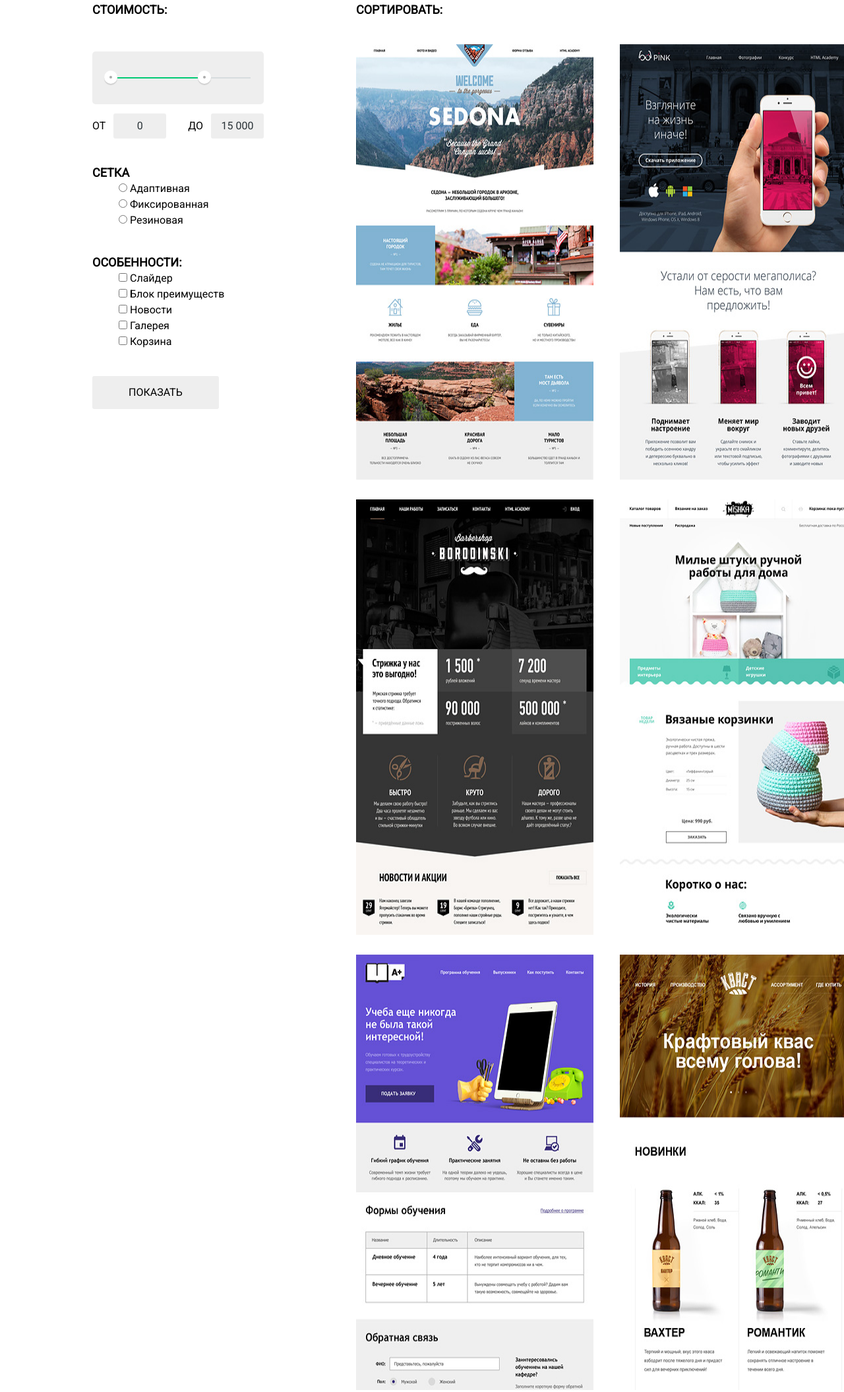
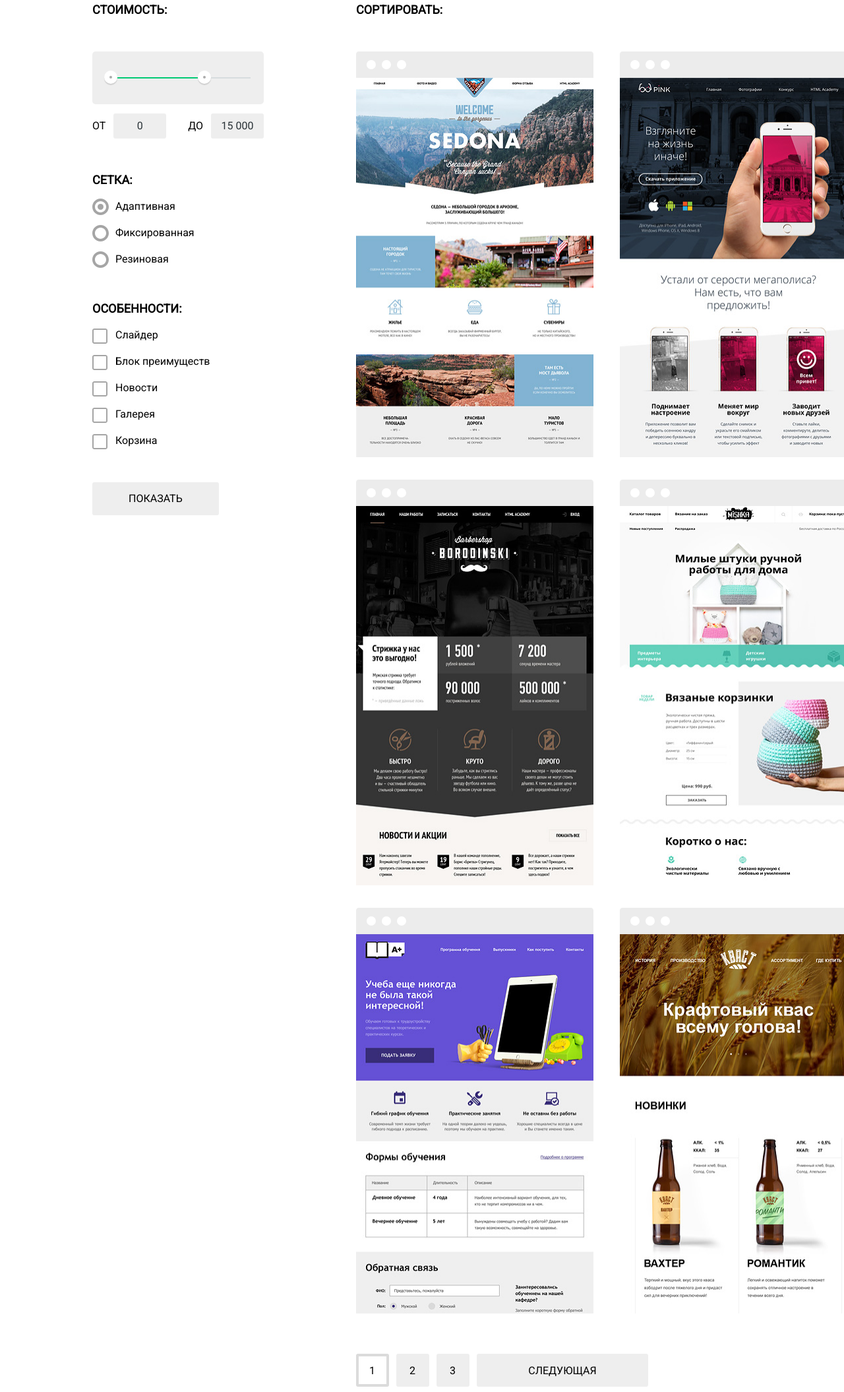
Before and after one commit to mikhailovpn/Nerds, a plain HTML site: page catalog.html in a window 1280 px wide. Shown: the part 410-2520 px from the top of the page at 66% size. Drawn offline with Linux system fonts and the light colour scheme.

```diff
--- a/catalog.html
+++ b/catalog.html
@@ -48,17 +48,17 @@
           </div>
 				</fieldset>
 				<fieldset class="filter-item">
-					<legend>СЕТКА</legend>
+					<legend>СЕТКА:</legend>
 					<ul>
-						<li>
-							<input type="radio" name="cell-group" value="adaptive" id="filter-adaptive">
+						<li class="filter-option">
+							<input class="filter-input filter-input-radio" type="radio" name="cell-group" value="adaptive" id="filter-adaptive" checked>
 							<label for="filter-adaptive">Адаптивная</label>
 						</li>
-						<li>
-							<input type="radio" name="cell-group" value="fixed" id="filter-fixed">
+						<li class="filter-option">
+							<input class="filter-input filter-input-radio" type="radio" name="cell-group" value="fixed" id="filter-fixed">
 							<label for="filter-fixed">Фиксированная</label>
-						<li>
-							<input type="radio" name="cell-group" value="elastic" id="filter-elastic">
+						<li class="filter-option">
+							<input class="filter-input filter-input-radio" type="radio" name="cell-group" value="elastic" id="filter-elastic">
 							<label for="filter-elastic">Резиновая</label>
 						</li>
 					</ul>
@@ -66,24 +66,24 @@
 				<fieldset class="filter-item">
 					<legend>ОСОБЕННОСТИ:</legend>
 					<ul>
-						<li>
-							<input type="checkbox" name="special-group" value="slider" id="filter-slider">
+						<li class="filter-option">
+							<input class="filter-input filter-input-checkbox" type="checkbox" name="special-group" value="slider" id="filter-slider">
 							<label for="filter-slider">Слайдер</label>
 						</li>
-						<li>
-							<input type="checkbox" name="special-group" value="advantages" id="filter-advantages">
+						<li class="filter-option">
+							<input class="filter-input filter-input-checkbox" type="checkbox" name="special-group" value="advantages" id="filter-advantages">
 							<label for="filter-advantages">Блок преимуществ</label>
 						</li>
-						<li>
-							<input type="checkbox" name="special-group" value="news" id="filter-news">
+						<li class="filter-option">
+							<input class="filter-input filter-input-checkbox" type="checkbox" name="special-group" value="news" id="filter-news">
 							<label for="filter-news">Новости</label>
 						</li>
-						<li>
-							<input type="checkbox" name="special-group" value="gallery" id="filter-gallery">
+						<li class="filter-option">
+							<input class="filter-input filter-input-checkbox" type="checkbox" name="special-group" value="gallery" id="filter-gallery">
 							<label for="filter-gallery">Галерея</label>
 						</li>
-						<li>
-							<input type="checkbox" name="special-cart" value="slider" id="filter-cart">
+						<li class="filter-option">
+							<input class="filter-input filter-input-checkbox" type="checkbox" name="special-cart" value="slider" id="filter-cart">
 							<label for="filter-cart">Корзина</label>
 						</li>
 					</ul>
@@ -92,7 +92,6 @@
 			</form>
 		</div>
 		<div class="examples">
-
 			<div class ="examples-form">
         <form class="filter-item" method="get" action="https://echo.htmlacademy.ru">
           <legend>СОРТИРОВАТЬ: </legend>
@@ -100,25 +99,40 @@
 			</div>
 			<div class="examples-images">
 				<div class="example-image">
-					<img src="img/img-sedona.jpg" width="360" height="660" alt="Вебсайт Sedona">
+          <img class="example-image-header" src="img/browser.svg" width="360" height="40">
+					<img src="img/img-sedona.jpg" width="360" height="575" alt="Вебсайт Sedona">
 				</div>
         <div class="example-image">
-					<img src="img/img-pink.jpg" width="360" height="660" alt="Вебсайт Sedona">
+          <img class="example-image-header" src="img/browser.svg" width="360" height="40">
+					<img src="img/img-pink.jpg" width="360" height="575" alt="Вебсайт pink">
 				</div>
         <div class="example-image">
-					<img src="img/img-barbershop.jpg" width="360" height="660" alt="Вебсайт Sedona">
+          <img class="example-image-header" src="img/browser.svg" width="360" height="40">
+					<img src="img/img-barbershop.jpg" width="360" height="575" alt="Вебсайт barbershop">
 				</div>
         <div class="example-image">
-					<img src="img/img-mishka.jpg" width="360" height="660" alt="Вебсайт Sedona">
+          <img class="example-image-header" src="img/browser.svg" width="360" height="40">
+					<img src="img/img-mishka.jpg" width="360" height="575" alt="Вебсайт mishka">
 				</div>
         <div class="example-image">
-					<img src="img/img-aplus.jpg" width="360" height="660" alt="Вебсайт Sedona">
+          <img class="example-image-header" src="img/browser.svg" width="360" height="40">
+					<img src="img/img-aplus.jpg" width="360" height="575" alt="Вебсайт aplus">
 				</div>
         <div class="example-image">
-					<img src="img/img-kvast.jpg" width="360" height="660" alt="Вебсайт Sedona">
+          <img class="example-image-header" src="img/browser.svg" width="360" height="40">
+					<img src="img/img-kvast.jpg" width="360" height="575" alt="Вебсайт kvast">
 				</div>
 			</div>
+      <div class="pagination">
+        <ul class="pagination-list">
+          <li class="pagination-item pagination-item-current"><a>1</a></li>
+          <li class="pagination-item"><a href="#">2</a></li>
+          <li class="pagination-item"><a href="#">3</a></li>
+          <li class="pagination-item pagination-item-next"><a href="#">СЛЕДУЮЩАЯ</a></li>
+        </ul>
+      </div>
 		</div>
+
     </main>
 
     <footer>
@@ -136,13 +150,14 @@
 
       <section class="social">
 				<div class="social-container">
-					<div><img src="img/vk-icon.svg"></div>
-					<div><img src="img/fb-icon.svg"></div>
-					<div><img src="img/insta-icon.svg"></div>
-					</div>
+					<div class="social-button"><a href="#"><img src="img/vk-icon.svg"></a></div>
+					<div class="social-button"><a href="#"><img src="img/fb-icon.svg"></a></div>
+					<div class="social-button"><a href="#"><img src="img/insta-icon.svg"></a></div>
+				</div>
         <div>
           <h2>Давайте дружить, это выгодно!</h2>
           <p>Скидка 10% для друзей из социальных сетей.</p>
+        </div>
       </section>
     </footer>
   </body>
--- a/css/style.css
+++ b/css/style.css
@@ -6,6 +6,10 @@ body {
   font-size: 16px;
   line-height: 24px;
   font-weight: 400;
+}
+
+a {
+  text-decoration: none;
 }
 
 ul {
@@ -279,16 +283,31 @@ footer {
 .social-container {
 	display: flex;
 	justify-content: space-between;
-	width: 150px;
-	background-color: grey;
+	width: 350px;
 }
 
+.social-button {
+  position: relative;
+  background-color: #e1e1e1;
+  width: 78px;
+  height: 78px;
+  margin: auto;
+  border-radius: 50%
+}
+
+.social-button a {
+  position: absolute;
+  width: 100%;
+  text-align: center;
+}
 
 .social h2 {
 	font-size: 34px;
 	margin: 0;
 	margin-top: 50px;
 }
+
+
 
 
 /*Оформление каталога*/
@@ -326,10 +345,14 @@ h1 {
 }
 
 .filter-item {
-  margin: 0 0 40px 0;;
+  margin: 0 0 51px 0;;
   padding: 0;
 
   border: none;
+}
+
+.filter-item ul {
+  padding: 0;
 }
 
 .range-filter {
@@ -420,6 +443,62 @@ h1 {
   text-align: right;
 }
 
+.filter-option {
+  margin: 16px 0 0 0;
+  padding-left: 35px;
+}
+
+.filter-option label {
+  position: relative;
+
+  display: block;
+
+  cursor: pointer;
+  user-select: none;
+}
+
+
+.filter-input {
+  display: none;
+}
+
+.filter-input-radio:hover + label {
+  opacity: 1.0;
+}
+
+.filter-input-radio + label::before {
+  content: "";
+  position: absolute;
+  width: 25px;
+  height: 25px;
+
+  top: 0;
+  left: -35px;
+  background: url("../img/radio-off.svg") no-repeat center;
+  opacity: 0.5;
+}
+
+.filter-input-radio:checked + label::before {
+  background: url("../img/radio-on.svg") no-repeat center;
+}
+
+.filter-input-checkbox + label::before {
+  content: "";
+  position: absolute;
+  width: 30px;
+  height: 26px;
+
+  top: 0;
+  left: -39px;
+  background: url("../img/checkbox-off.svg") no-repeat center;
+  opacity: 0.5;
+}
+
+.filter-input-checkbox:checked + label::before {
+  background: url("../img/checkbox-on.svg") no-repeat center;
+  left: -37px;
+}
+
 .examples {
   margin-left: 140px;
 }
@@ -433,5 +512,57 @@ h1 {
 }
 
 .example-image {
-  margin-bottom: 23px;
+  display: flex;
+  flex-direction: column;
+  margin-bottom: 34px;
 }
+
+.example-image-header {
+  opacity: 0.1;
+}
+
+.example-image:hover {
+  opacity: 1;
+}
+
+.pagination-list {
+  display: flex;
+  padding: 0;
+  margin: 27px 0 0 0;
+  list-style: none;
+}
+
+.pagination-item  {
+  margin-right: 11px;
+
+  background-color: #eeeeee;
+  border-radius: 3px;
+}
+
+.pagination-item a {
+  box-sizing: border-box;
+  display: block;
+  width: 50px;
+  height: 50px;
+  color: #000000;
+  padding: 14px 20px;
+}
+
+.pagination-item-next a {
+  width: 260px;
+  margin: auto;
+  text-align: center;
+}
+
+.pagination-item-current {
+  background-color: #ffffff;
+
+}
+
+.pagination-item-current a {
+  border: 4px solid #dbdbdb;
+  width: 50px;
+  height: 50px;
+  padding: 10px 16px;
+  border-radius: 3px;
+}
```
